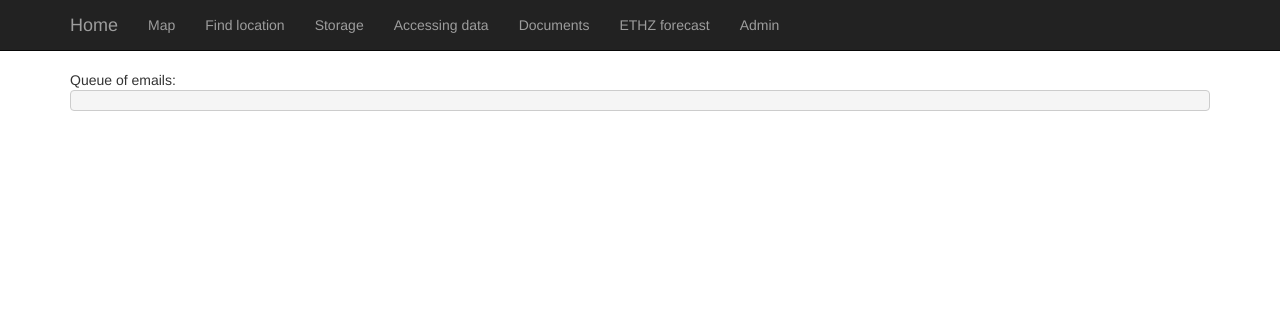
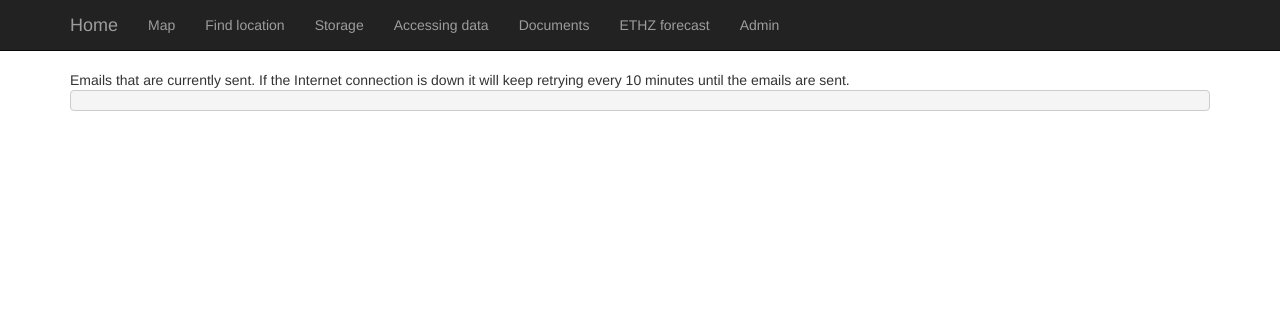
Before and after one commit to Swiss-Polar-Institute/science-cruise-data-management, a Django app: template ScienceCruiseDataManagement/main/templates/mail_state.html in a window 1280 px wide. Shown: the top 311 px of the page. Run offline with Django 3.2, Linux system fonts and the light colour scheme; the template is opened without the code that fills it, so the values that code supplies are empty; some libraries are stand-ins or nearby versions.

Commit message:
Adds explanation.

```diff
--- a/ScienceCruiseDataManagement/main/templates/mail_state.html
+++ b/ScienceCruiseDataManagement/main/templates/mail_state.html
@@ -3,7 +3,8 @@
 {% load static %}
 
 {% block content %}
-Queue of emails:
+Emails that are currently sent. If the Internet connection is down it will keep retrying
+every 10 minutes until the emails are sent.
 <pre>
 {{ mails }}</pre>
 {% endblock %}
```
